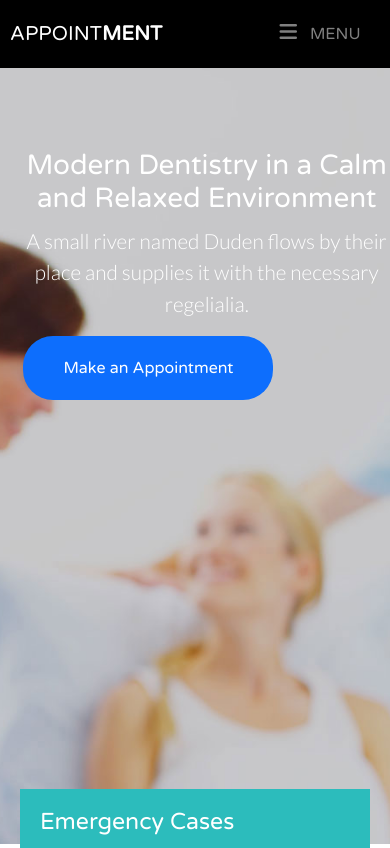
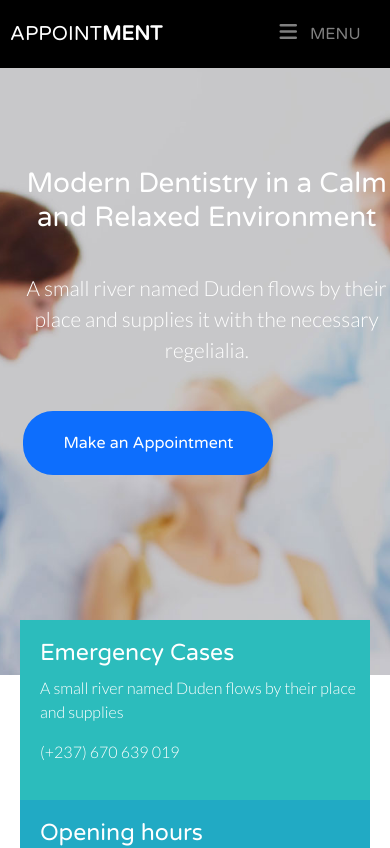
Before and after one commit to che30/front_end_appointment, a React (Create React App) app: page / in a window 390 px wide. Shown: the top 848 px of the page. Built offline with nearby package versions, Linux system fonts and the light colour scheme; some icons are missing.

Commit message:
Update styles across all screens

```diff
--- a/src/components/IntroSection.css
+++ b/src/components/IntroSection.css
@@ -186,6 +186,7 @@ nav {
 
   .text__container {
     max-width: 100%;
+    margin-top: 200px;
   }
 
   .intro {
@@ -201,3 +202,32 @@ nav {
     margin-right: auto;
   }
 }
+@media(max-width: 567px){
+  .welcome {
+    height: 80vh;
+  }
+  .text__container {
+    height: 40vh;
+    margin-top: 10vh;
+  }
+}
+@media (min-width: 567px) and (max-width: 675px){
+  .welcome {
+    /* height: 60vh; */
+  }
+}
+@media (min-width: 768px) and (max-width: 1024px){
+  .welcome {
+    height: 60vh;
+  }
+  .text__container {
+    margin-top: 10vh;
+  }
+}
+@media (min-width: 676px) and (max-width: 767px){
+  .welcome {
+    height: 40vh;
+  }
+
+
+}
```
